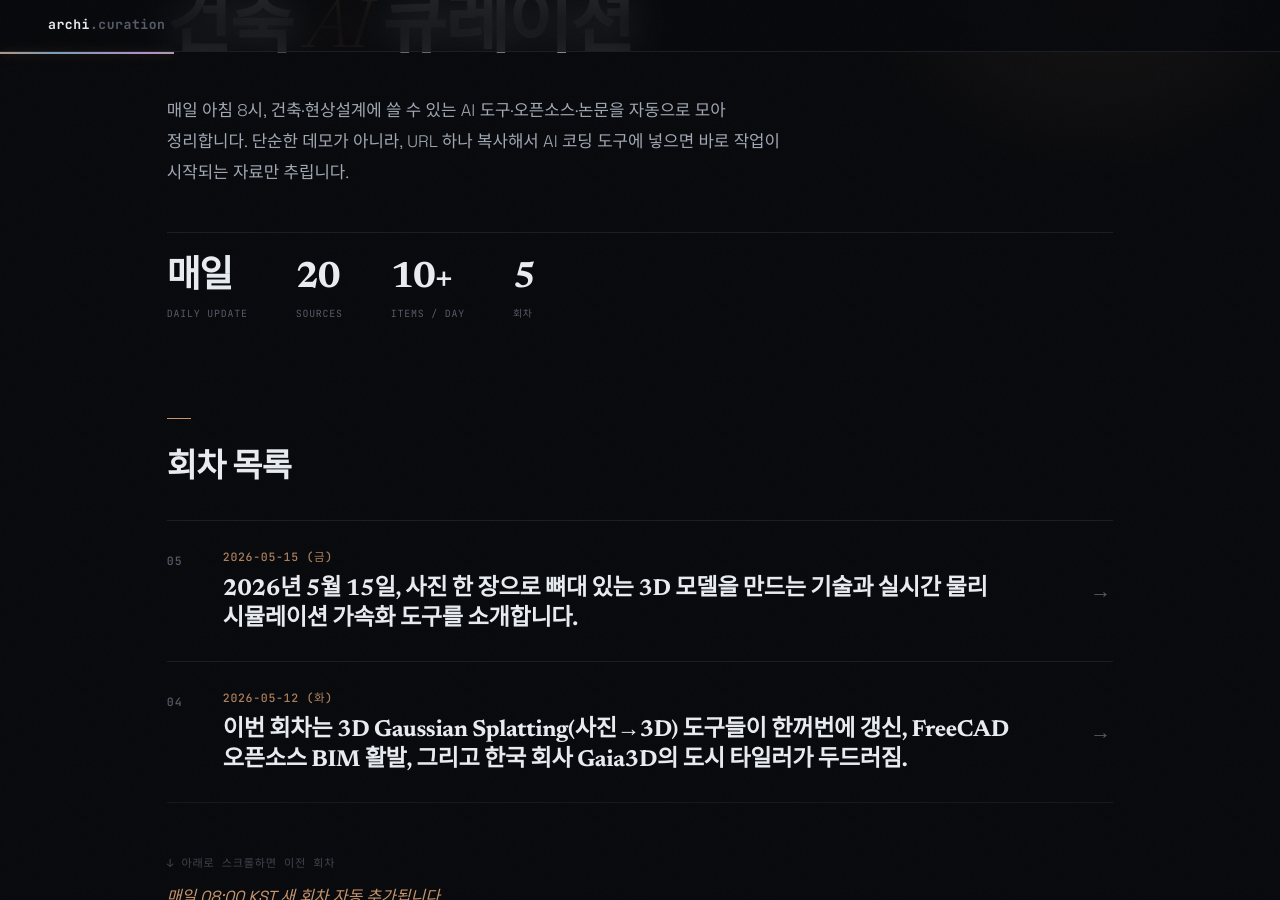
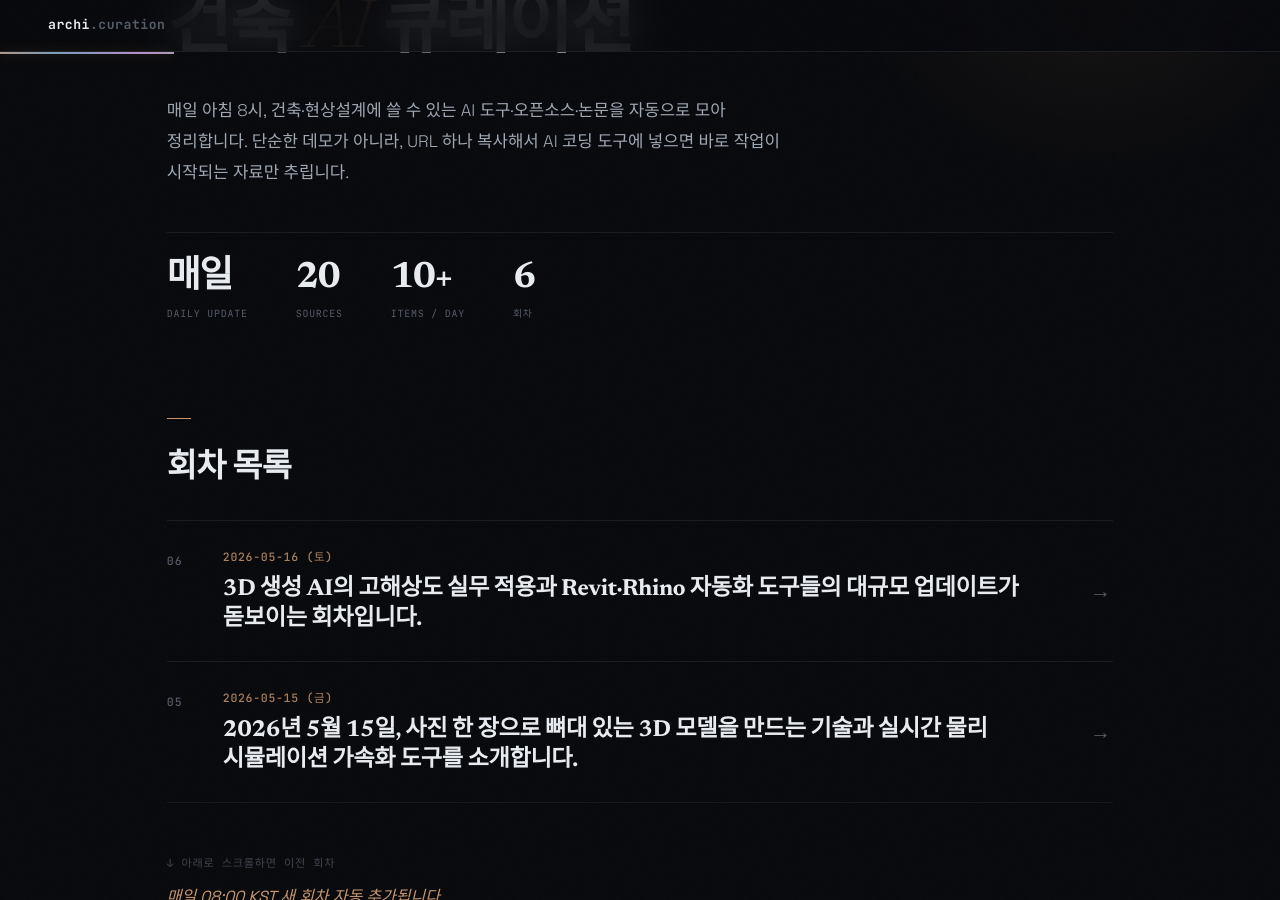
Before and after one commit to ghkch5gh-jpg/ainews-curation, a Jekyll site: the page built from index.md, in a window 1280 px wide and 900 px high, scrolled down 221 px. Built offline with Jekyll 4.4.1, drawn with Linux system fonts in a browser that asks for light colours; some web fonts are replaced; part of the change alters nothing that is shown.

Commit message:
curation: 2026-05-16

````diff
--- /dev/null
+++ b/2026-05-16_토.md
@@ -0,0 +1,172 @@
+---
+layout: default
+title: 2026-05-16 (토)
+eyebrow: 큐레이션 회차
+hero_title: "2026 · 05 · 16 <em>(토)</em>"
+description: "3D 생성 AI의 고해상도 실무 적용과 Revit·Rhino 자동화 도구들의 대규모 업데이트가 돋보이는 회차입니다."
+summary: 3D 생성 AI의 고해상도 실무 적용과 Revit·Rhino 자동화 도구들의 대규모 업데이트가 돋보이는 회차입니다.
+---
+
+## 이번 회차 흐름
+
+이번 회차는 단순한 형태 생성을 넘어, 실제 설계 환경에서 편집하고 활용할 수 있는 '실질적 도구'들이 주류를 이루고 있습니다. 특히 사진 여러 장으로 현장을 복제하는 NeRF(사진 여러 장 -> 3D 자동 재구성) 기술이 개별 오브젝트를 분리해 편집할 수 있는 단계로 진화했습니다.
+
+또한, 현업에서 필수적인 Revit과 Rhino의 자동화 라이브러리(미리 만들어진 도구 묶음)들이 최신 API(외부 도구 호출 통로)를 지원하며 업데이트되었습니다. 이는 AI가 생성한 초기 매스(Mass) 모델을 실제 BIM 데이터로 전환하려는 빌더들의 움직임이 가속화되고 있음을 시사합니다.
+
+---
+
+## 🔥 GitHub 이번 주 인기 (건축 무관, 그냥 핫한 거)
+
+이번 주 사람들이 가장 별 많이 누른 5개. **분위기 파악용으로만**.
+
+### 1. [unslothai/unsloth](https://github.com/unslothai/unsloth)
+GitHub Trending | 22.5k ⭐ | +1.2k 이번 주
+
+AI 학습 속도를 2배 이상 높여주는 터보 엔진 같은 도구입니다.
+
+**건축 활용:** 건축 법규나 사무소 내부 데이터를 AI에게 학습시킬 때 시간을 절반으로 줄여줍니다.
+
+### 2. [assimp/assimp](https://github.com/assimp/assimp)
+GitHub Trending | 12.9k ⭐ | +150 이번 주
+
+서로 다른 40가지 이상의 3D 파일 형식을 자유롭게 바꿔주는 만능 통역사입니다.
+
+**건축 활용:** 스케치업, 라이노, 맥스 등 다양한 포맷의 소스를 하나로 통합할 때 필수적인 라이브러리(미리 만들어진 도구 묶음)입니다.
+
+### 3. [opf/openproject](https://github.com/opf/openproject)
+GitHub Trending | 15.1k ⭐ | +210 이번 주
+
+건축 현장의 복잡한 일정과 인력을 한눈에 관리하는 디지털 상황판입니다.
+
+**건축 활용:** 현상설계 팀원 간의 업무 분담과 마감 일정을 간트차트로 관리하기에 적합합니다.
+
+### 4. [playcanvas/engine](https://github.com/playcanvas/engine)
+GitHub Trending | 15.8k ⭐ | +180 이번 주
+
+웹브라우저에서 고사양 게임 수준의 건축 3D를 부드럽게 돌려주는 엔진입니다.
+
+**건축 활용:** 별도 프로그램 설치 없이 건축주가 링크만 클릭하면 3D 모델을 직접 돌려보게 할 수 있습니다.
+
+### 5. [mlt131220/Astral3D](https://github.com/mlt131220/Astral3D)
+GitHub Trending | 2.3k ⭐ | +45 이번 주
+
+웹에서 3D 모델을 더 가볍고 사실적으로 보여주는 전용 뷰어입니다.
+
+**건축 활용:** 포트폴리오 사이트나 제안서 웹페이지에 3D 결과물을 박아 넣을 때 유용합니다.
+
+---
+
+## 코어 ★★★ (건축 직격)
+
+### [FaceParts (arXiv:2605.13853)](https://arxiv.org/abs/2605.13853)
+★★★ | arXiv | 2026-05-15 등재 | 코드 포함
+
+**한 줄로:** 3D 스캔 데이터에서 나무, 사람, 건물 등을 레이어처럼 분리해 편집하는 기술입니다.
+
+**왜 의미 있냐:**
+- 대지 분석을 위해 찍어온 3D 스캔 데이터에서 불필요한 장애물을 쏙 골라내어 지울 수 있음
+- 스캔된 기존 건물 자리에 내가 설계한 모델을 넣어보고 주변 환경과의 조화를 즉시 확인 가능
+
+**Claude Code에 시키기:**
+```
+git clone https://arxiv.org/abs/2605.13853
+```
+→ "git clone https://github.com/SunMH-try/CoMHR 후 "이 사진 묶음에서 기존 건물만 남기고 나무들은 모두 제거해줘""
+
+**왜 이번 주:** Gaussian Splatting(점 구름 형태의 3D 시각화 기술) 데이터를 부분적으로 수정할 수 있는 드문 오픈소스입니다.
+
+---
+
+### [pyrevitlabs/pyRevit](https://github.com/pyrevitlabs/pyRevit)
+★★★ | GitHub | 1.7k ⭐ | 2026-05-14 업데이트
+
+**한 줄로:** Revit의 복잡한 반복 작업을 클릭 한 번으로 해결해주는 스위스 아미 나이프입니다.
+
+**왜 의미 있냐:**
+- 수백 장의 도면 시트 이름을 규칙에 맞춰 한꺼번에 바꾸거나 누락된 정보를 자동 검토함
+- 파이썬 코드를 이용해 나만의 Revit 기능을 직접 만들어 버튼으로 등록할 수 있음
+
+**Claude Code에 시키기:**
+```
+git clone https://github.com/pyrevitlabs/pyRevit
+```
+→ "git clone https://github.com/pyrevitlabs/pyRevit 후 "모든 평면도의 축척을 확인해서 1/100이 아닌 것만 리스트로 뽑아줘""
+
+**왜 이번 주:** 최신 Revit 버전과의 호환성 패치와 함께 새로운 자동화 스크립트들이 대거 추가되었습니다.
+
+---
+
+### [mehanix/arcada](https://github.com/mehanix/arcada)
+★★★ | GitHub | 221 ⭐ | 활발한 업데이트
+
+**한 줄로:** 웹브라우저에서 마우스로 평면도를 그리고 즉시 3D로 확인하는 제작 도구입니다.
+
+**왜 의미 있냐:**
+
+
+**Claude Code에 시키기:**
+```
+git clone https://github.com/mehanix/arcada
+```
+→ "git clone https://github.com/mehanix/arcada 후 "기본 평면도 템플릿에 30평형 아파트 구조를 추가해줘""
+
+**왜 이번 주:** 리액트 기반으로 구조가 개선되어 사무소 내부용 커스텀 평면 툴로 개조하기 좋아졌습니다.
+
+---
+
+### [Realiz3D (arXiv:2605.13852)](https://arxiv.org/abs/2605.13852)
+★★★ | arXiv | 2026-05-15 등재 | 코드 포함
+
+**한 줄로:** 단순한 형태를 넘어 실제 사진 같은 질감을 가진 3D 모델을 만들어주는 AI입니다.
+
+**왜 의미 있냐:**
+- 매스 모델에 재질을 입히는 수고 없이, 텍스트 입력만으로 렌더링 수준의 3D 에셋 생성
+- diffusion(이미지 생성 AI 방식) 기술을 3D에 적용해 빛과 그림자가 자연스러운 결과물 도출
+
+**Claude Code에 시키기:**
+```
+git clone https://arxiv.org/abs/2605.13852
+```
+→ "git clone https://idosobol.github.io/realiz3d/ 후 "콘크리트 질감의 노출 콘크리트 건축물 3D 모델을 생성해줘""
+
+**왜 이번 주:** 기존의 어색한 AI 3D 모델들과 달리 실무 렌더링 소스로 쓸 수 있을 만큼 품질이 올라왔습니다.
+
+---
+
+## 서브 ★★
+
+### [SparseOIT (arXiv:2605.13855)](https://arxiv.org/abs/2605.13855)
+★★ | arXiv | 2026-05-15 | 코드 포함
+
+3D 모델에서 유리창이나 커튼월 같은 투명한 재질을 엄청나게 빠른 속도로 그려내는 기술입니다.
+→ `git clone …` · "우리 사이트 모델의 모든 유리창 부분을 이 방식으로 렌더링해줘"
+
+### [mcneel/rhino-developer-samples](https://github.com/mcneel/rhino-developer-samples)
+★★ | GitHub | 752 ⭐ | 최근 갱신
+
+라이노와 그래스호퍼 기능을 내 입맛대로 확장할 수 있는 SDK(개발자 키트) 예제집입니다.
+→ `git clone …` · "그래스호퍼에서 선택한 개체의 면적을 엑셀로 바로 보내는 버튼 예제를 찾아줘"
+
+### [components-ai/css.gui](https://github.com/components-ai/css.gui)
+★★ | GitHub | 579 ⭐ | 업데이트됨
+
+디자인의 색상, 폰트, 간격 규칙을 시각적으로 관리하는 도구입니다.
+→ `git clone …` · "우리 사무소 표준 설계 가이드북의 색상 체계를 이 도구에 이식해줘"
+
+### [TencentARC/Pixal3D](https://huggingface.co/TencentARC/Pixal3D)
+★★ | HuggingFace | Trending | 2026-05-13
+
+한 장의 사진만 보고도 보이지 않는 뒷면까지 추측해 3D로 복원하는 AI 모델입니다.
+→ `git clone …` · "이 건물 입면 사진 한 장으로 전체 매스 모델을 만들어줘"
+
+### [ashawkey/LGM](https://huggingface.co/ashawkey/LGM)
+★★ | HuggingFace | 160 ⭐ | 갱신됨
+
+텍스트를 입력하면 5초 만에 3D 모델을 뚝딱 만들어내는 초고속 생성 AI입니다.
+→ `git clone …` · "'나선형 구조의 전망대'라고 입력해서 기본 매스 시안 5개를 뽑아줘"
+
+---
+
+## 메모
+
+이번 주는 3D 데이터의 '편집 가능성'과 '고해상도 질감'이 핵심 키워드였습니다. 특히 FaceParts 같은 기술은 대지 분석 단계에서 실무진의 노가다를 획기적으로 줄여줄 잠재력이 큽니다. 다만 아직은 고사양 그래픽카드가 필요한 경우가 많으니, 사무소 내부 서버 구축을 고려해보시는 것이 좋습니다. 다음 회차에서는 한국형 법규 검토에 활용 가능한 LLM(언어 모델 AI) 튜닝 사례를 준비하겠습니다.
--- a/index.md
+++ b/index.md
@@ -12,12 +12,13 @@ stats:
     lbl: "Sources"
   - num: "10+"
     lbl: "Items / Day"
-  - num: "5"
+  - num: "6"
     lbl: "회차"
 ---
 
 ## 회차 목록
 
+- [2026-05-16 (토) — 3D 생성 AI의 고해상도 실무 적용과 Revit·Rhino 자동화 도구들의 대규모 업데이트가 돋보이는 회차입니다.](2026-05-16_토.html)
 - [2026-05-15 (금) — 2026년 5월 15일, 사진 한 장으로 뼈대 있는 3D 모델을 만드는 기술과 실시간 물리 시뮬레이션 가속화 도구를 소개합니다.](2026-05-15_금.html)
 - [2026-05-12 (화) — 이번 회차는 3D Gaussian Splatting(사진→3D) 도구들이 한꺼번에 갱신, FreeCAD 오픈소스 BIM 활발, 그리고 한국 회사 Gaia3D의 도시 타일러가 두드러짐.](2026-05-12_화.html)
 - [2026-05-11 (월) — 이번 주는 IFC·BIM 모델을 브라우저에서 보여주는 도구들의 갱신, 그리고 'AI한테 자주 시키는 일 모음' 패턴이 큰 흐름.](2026-05-11_월.html)
````
